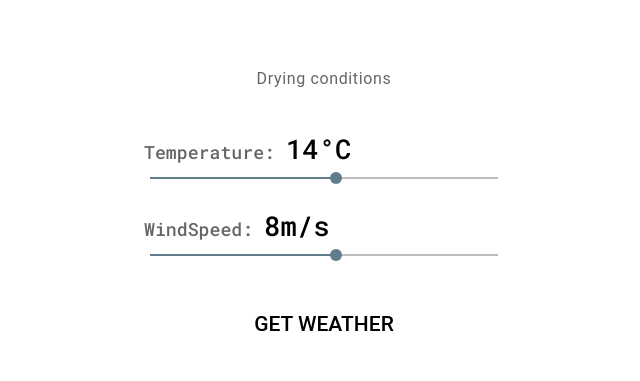
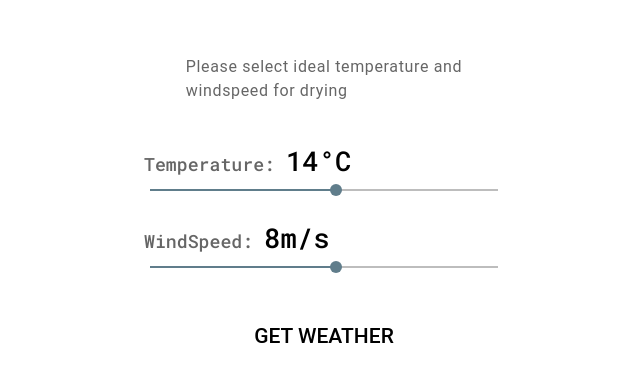
Before and after one commit to danabananax/IsItLaundryDay, a website with bundled scripts: page public/index.html in a window 1280 px wide. Shown: the part 209-590 px from the top of the page, without its empty margins (316-956 px from the left). Built offline with nearby package versions, Linux system fonts and the light colour scheme.

Commit message:
changed option message

```diff
--- a/public/index.html
+++ b/public/index.html
@@ -16,7 +16,7 @@
 
 <body>
     <div class="container getWeatherContainer">
-        <h6>Drying conditions</h6>
+        <h6>Please select ideal temperature and<br>windspeed for drying</h6>
         <div class="slider-container">
             <p class="dataLabel">Temperature: <span class="dataText" id="temperatureValue"></span></p>
             <input
```
